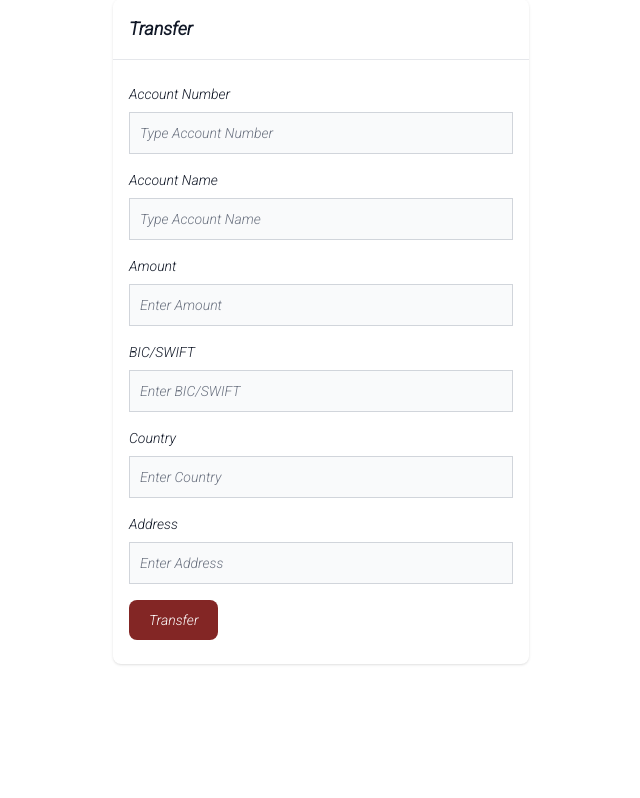
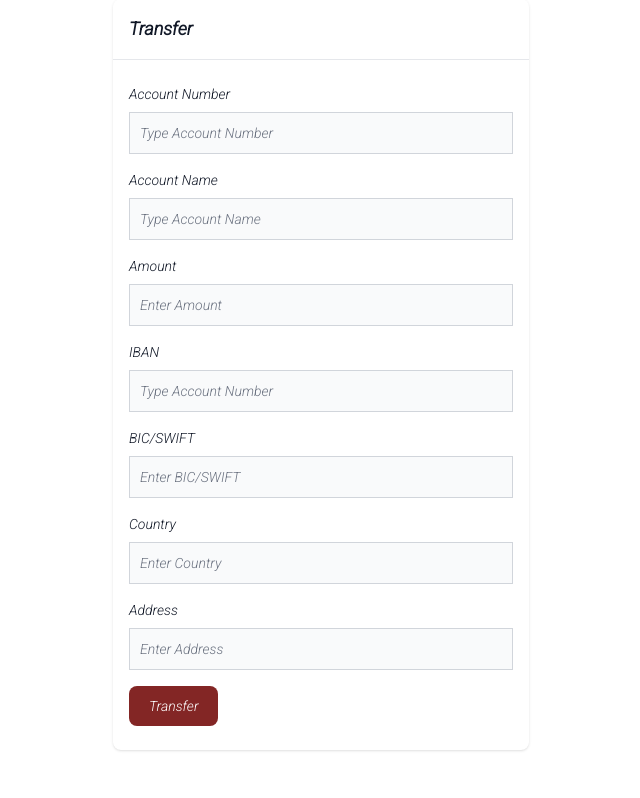
Before and after one commit to SPOTWEBDEV/dashboard, a PHP site: page /dashboards/user/transfer/index.php in a window 1280 px wide. Shown: the part 149-947 px from the top of the page, without its empty margins (319-959 px from the left). Before the commit the page ends 814 px from the top, so only its background shows below. Run offline with PHP 8.4, Linux system fonts and the light colour scheme; a user stored in the database is signed in; data comes from the database, SQL or seed files in the repository; data that the repository does not hold is empty; some libraries are stand-ins or nearby versions.

Commit message:
grabbind inputs name

```diff
--- a/user/transfer/index.php
+++ b/user/transfer/index.php
@@ -97,21 +97,21 @@ include('../../server/config.php');
                                     <label for="price" class="transferInput block mb-2 text-sm font-medium text-gray-900 dark:text-white ">Amount</label>
                                     <input type="number" name="price" id="price" class="amounts bg-gray-50 border border-gray-300 text-gray-900 text-sm block w-full p-2.5 dark:bg-gray-600 dark:border-gray-500 dark:placeholder-gray-400 dark:text-white" placeholder="Enter Amount" required>
                                 </div>
-                                <!-- <div class="col-span-2">
-                                    <label for="name" class="transferInput block mb-2 text-sm font-medium text-gray-900 dark:text-white ">Account Number</label>
-                                    <input type="number" name="name" id="name" class="account_number bg-gray-50 border border-gray-300 text-gray-900 text-sm focus:ring-primary-600 focus:border-primary-600 block w-full p-2.5 dark:bg-gray-600 dark:border-gray-500 dark:placeholder-gray-400 dark:text-white dark:focus:ring-primary-500 dark:focus:border-primary-500" placeholder="Type Account Number" required="">
-                                </div> -->
+                                <div class="col-span-2">
+                                    <label for="name" class="transferInput block mb-2 text-sm font-medium text-gray-900 dark:text-white ">IBAN</label>
+                                    <input type="number" name="IBAN" id="name" class="iban bg-gray-50 border border-gray-300 text-gray-900 text-sm focus:ring-primary-600 focus:border-primary-600 block w-full p-2.5 dark:bg-gray-600 dark:border-gray-500 dark:placeholder-gray-400 dark:text-white dark:focus:ring-primary-500 dark:focus:border-primary-500" placeholder="Type Account Number" required="">
+                                </div>
                                 <div class="col-span-2">
                                     <label for="name" class="transferInput block mb-2 text-sm font-medium text-gray-900 dark:text-white ">BIC/SWIFT</label>
-                                    <input type="number" name="BIC/SWIFT" id="name" class="account_number bg-gray-50 border border-gray-300 text-gray-900 text-sm focus:ring-primary-600 focus:border-primary-600 block w-full p-2.5 dark:bg-gray-600 dark:border-gray-500 dark:placeholder-gray-400 dark:text-white dark:focus:ring-primary-500 dark:focus:border-primary-500" placeholder="Enter BIC/SWIFT" required="">
+                                    <input type="number" name="BIC/SWIFT" id="name" class="bic_swift bg-gray-50 border border-gray-300 text-gray-900 text-sm focus:ring-primary-600 focus:border-primary-600 block w-full p-2.5 dark:bg-gray-600 dark:border-gray-500 dark:placeholder-gray-400 dark:text-white dark:focus:ring-primary-500 dark:focus:border-primary-500" placeholder="Enter BIC/SWIFT" required="">
                                 </div>
                                 <div class="col-span-2">
                                     <label for="name" class="transferInput block mb-2 text-sm font-medium text-gray-900 dark:text-white ">Country</label>
-                                    <input type="number" name="country" id="name" class="account_number bg-gray-50 border border-gray-300 text-gray-900 text-sm focus:ring-primary-600 focus:border-primary-600 block w-full p-2.5 dark:bg-gray-600 dark:border-gray-500 dark:placeholder-gray-400 dark:text-white dark:focus:ring-primary-500 dark:focus:border-primary-500" placeholder="Enter Country" required="">
+                                    <input type="number" name="country" id="name" class="country bg-gray-50 border border-gray-300 text-gray-900 text-sm focus:ring-primary-600 focus:border-primary-600 block w-full p-2.5 dark:bg-gray-600 dark:border-gray-500 dark:placeholder-gray-400 dark:text-white dark:focus:ring-primary-500 dark:focus:border-primary-500" placeholder="Enter Country" required="">
                                 </div>
                                 <div class="col-span-2">
                                     <label for="name" class="transferInput block mb-2 text-sm font-medium text-gray-900 dark:text-white ">Address</label>
-                                    <input type="number" name="Address" id="name" class="account_number bg-gray-50 border border-gray-300 text-gray-900 text-sm focus:ring-primary-600 focus:border-primary-600 block w-full p-2.5 dark:bg-gray-600 dark:border-gray-500 dark:placeholder-gray-400 dark:text-white dark:focus:ring-primary-500 dark:focus:border-primary-500" placeholder="Enter Address" required="">
+                                    <input type="number" name="Address" id="name" class="address bg-gray-50 border border-gray-300 text-gray-900 text-sm focus:ring-primary-600 focus:border-primary-600 block w-full p-2.5 dark:bg-gray-600 dark:border-gray-500 dark:placeholder-gray-400 dark:text-white dark:focus:ring-primary-500 dark:focus:border-primary-500" placeholder="Enter Address" required="">
                                 </div>
 
 
@@ -188,6 +188,10 @@ include('../../server/config.php');
                 let account_number = $('.account_number').val()
                 let account_name = $('.account_name').val()
                 let amounts = $('.amounts').val()
+                let iban = $('.account_number').val()
+                let bic_swift = $('.account_name').val()
+                let country = $('.amounts').val()
+                let address = $('.amounts').val()
 
                 $(() => {
 
```
